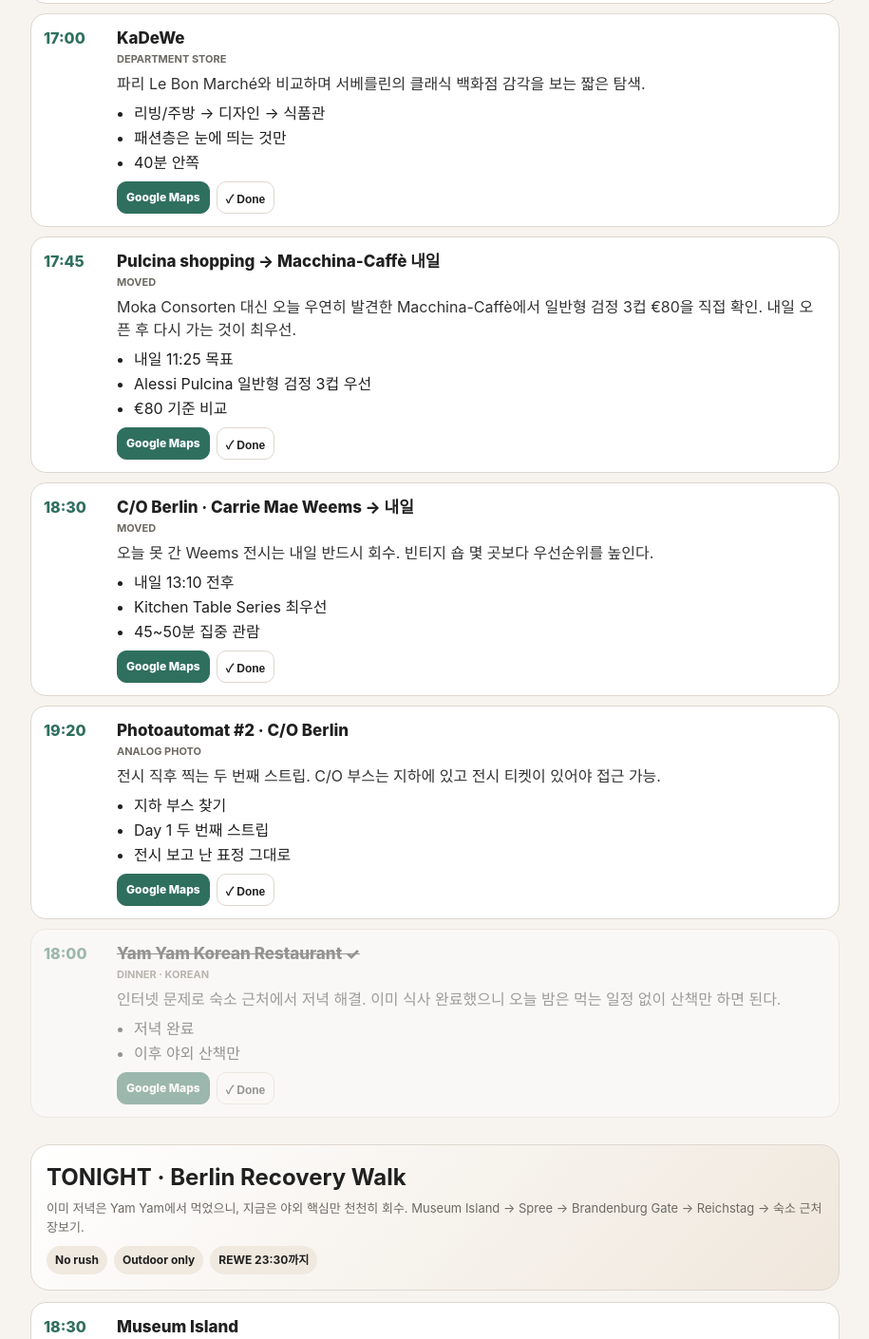
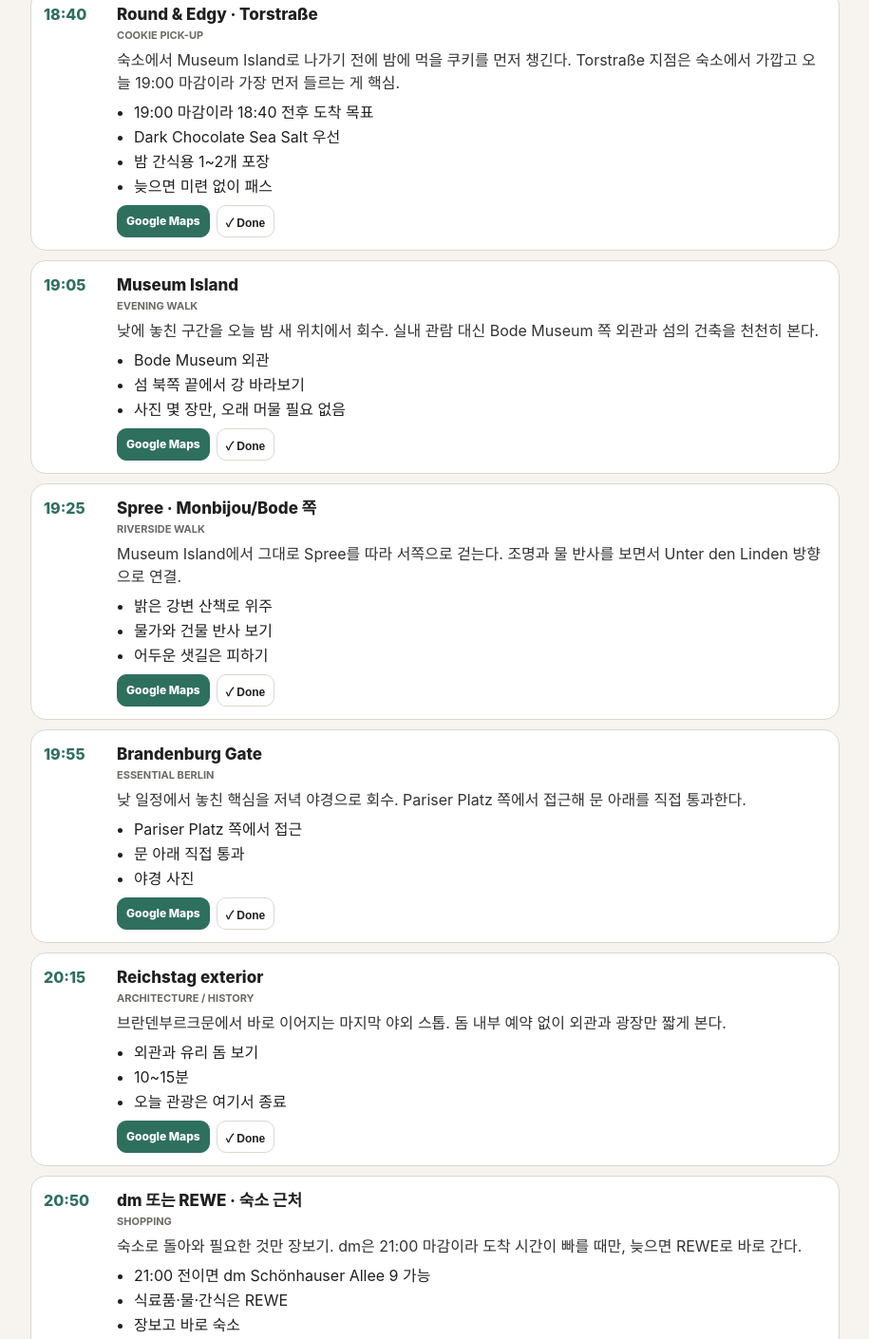
Before and after one commit to Hejonej/Paris-2026, a plain HTML site: page berlin.html in a window 1280 px wide. Shown: the part 3294-4704 px from the top of the page at 95% size, without its empty margins (182-1097 px from the left). Drawn offline with Linux system fonts and the light colour scheme.

Commit message:
Update tonight route with Round & Edgy and move rescheduled stops

```diff
--- a/berlin.html
+++ b/berlin.html
@@ -3,7 +3,7 @@
 <header><div class="wrap"><div class="title">Berlin 2026</div><div class="sub">Coffee · Books · Objects · Vintage · Analog</div><nav><a href="#d1">9/29 Tue</a><a href="#recovery">Tonight</a><a href="#d2">9/30 Wed</a><a href="#d3">10/1 Thu</a><a href="#backup">Backups</a></nav></div></header>
 <main class="wrap">
 <section id="d1"><div class="hero"><h2>DAY 1 · Actual Day</h2><div class="sub">오후 인터넷 장애로 계획이 틀어졌지만, ACUD 포토오토마트와 Yam Yam 저녁까지 완료. 야외 핵심은 오늘 밤 회수하고, Pulcina·Ritter Sport·Weems는 내일로 이동.</div><div class="meta"><span class="pill">ACUD 완료 ✓</span><span class="pill">Yam Yam 저녁 ✓</span><span class="pill">Tonight recovery</span></div></div><div class="timeline" id="t1"></div></section>
-<section id="recovery"><div class="hero"><h2>TONIGHT · Berlin Recovery Walk</h2><div class="sub">이미 저녁은 Yam Yam에서 먹었으니, 지금은 야외 핵심만 천천히 회수. Museum Island → Spree → Brandenburg Gate → Reichstag → 숙소 근처 장보기.</div><div class="meta"><span class="pill">No rush</span><span class="pill">Outdoor only</span><span class="pill">REWE 23:30까지</span></div></div><div class="timeline" id="tr"></div></section>
+<section id="recovery"><div class="hero"><h2>TONIGHT · Berlin Recovery Walk</h2><div class="sub">이미 저녁은 Yam Yam에서 먹었으니, 30분 쉬고 출발. 숙소 근처 Round & Edgy에서 밤에 먹을 쿠키를 먼저 챙긴 뒤 Museum Island → Spree → Brandenburg Gate → Reichstag → 숙소 근처 장보기.</div><div class="meta"><span class="pill">No rush</span><span class="pill">Outdoor only</span><span class="pill">REWE 23:30까지</span></div></div><div class="timeline" id="tr"></div></section>
 <section id="d2"><div class="hero"><h2>DAY 2 · Recovery + Main Day</h2><div class="sub">오전 요가 후 Mitte에서 Photobook → Macchina-Caffè → Ritter Sport → Baret. Weems 전시를 회수한 뒤 Kreuzberg/Neukölln의 핵심만 압축해서 보고 Material로 마무리.</div><div class="meta"><span class="pill">Yoga 09:30</span><span class="pill">Pulcina 최우선</span><span class="pill">Ritter Sport</span><span class="pill">Weems</span><span class="pill">Material 필수</span></div></div><div class="timeline" id="t2"></div></section>
 <section id="d3"><div class="hero"><h2>DAY 3 · Berlin → Frankfurt</h2><div class="sub">11:45 BER 출발. 마지막 관광을 억지로 끼우지 않고 공항에 여유 있게 도착.</div></div><div class="timeline" id="t3"></div></section>
 <section id="backup"><div class="hero"><h2>Backup Cards</h2><div class="sub">이미 동선 가까이에 있는 후보만. 시간이 밀리면 backup부터 삭제.</div></div><div class="timeline" id="tb"></div></section>
@@ -18,23 +18,24 @@
 ['12:30','do you read me?!','Bookstore','사진·패션·디자인·건축·독립잡지에 강한 서점. 이번 여행의 종이 기록물을 고르는 핵심 장소.','do you read me Auguststraße 28 Berlin','책/잡지 1권 후보|표지보다 내용 우선|사진·디자인·라이프스타일 섹션 집중'],
 ['13:05','R.S.V.P. Papier','Stationery','완성도 높은 작은 문구를 보는 곳. 다음날 Modulor와 성격이 달라 둘 다 가도 겹침이 적다.','R.S.V.P. Papier Berlin','노트·카드·클립 중 1개|작고 가벼운 것 위주|Modulor와 품목 중복 피하기'],
 ['13:30','FORMOST · Hackesche Höfe','German Design','독일·유럽의 생활 디자인과 Bauhaus 계열 오브제를 본다. Hackesche Höfe의 안뜰 자체도 같이 경험.','FORMOST Hackesche Höfe Berlin','Hof 안쪽까지 걷기|주방·유리·생활 오브제 체크|Another June와 겹치면 한 곳에서만 구매'],
-['13:50','Museum Island + Spree','Walk','쇼핑을 멈추고 도시 자체를 보는 구간. Bode Museum과 Spree를 따라 걸으며 베를린의 수변 감각을 느낀다.','Museum Island Berlin','Bode Museum 외관|Spree 강변 사진·영상|실내 관람 없이 산책에 집중'],
+['13:50','Museum Island + Spree','Walk','쇼핑을 멈추고 도시 자체를 보는 구간. Bode Museum과 Spree를 따라 걸으며 베를린의 수변 감각을 느낀다.','Museum Island Berlin','Bode Museum 외관|Spree 강변 사진·영상|실내 관람 없이 산책에 집중',false,'hidden'],
 ['15:00','Schoenhouse City Street 체크인','Hotel','Lottumstraße 28. 오전 내내 들고 다닌 배낭을 내려놓고 서베를린으로 나가기 전 짧게 리셋.','Lottumstraße 28 Berlin','충전·화장실·겉옷 정리|20~25분만|침대에 눕지 않기 ㅋㅋ'],
 ['15:30','Photoautomat #1 · ACUD ✓','Analog Photo','완료. 인터넷 문제 생기기 전 오늘 확실히 건진 첫 베를린 스트립.','ACUD Veteranenstraße 21 Berlin','촬영 완료|첫날 기록 성공',true],
-['15:55','Ritter Sport → 내일로 이동','Moved','인터넷 장애로 오늘 못 감. 내일 Macchina-Caffè 직후 Mitte 동선에 넣어 회수.','Ritter Sport Bunte Schokowelt Friedrichstraße 83 Berlin','내일 11:55 목표|매장 전용·리미티드 우선'],
-['16:20','Brandenburg Gate → Reichstag → 오늘 밤 회수','Moved','낮 일정에서 놓쳤지만 야외라 저녁에 충분히 가능. 아래 Tonight 섹션의 순서대로 천천히 본다.','Brandenburg Gate Berlin','오늘 밤 회수|시간 압박 없이 야경 보기'],
+['15:55','Ritter Sport → 내일로 이동','Moved','인터넷 장애로 오늘 못 감. 내일 Macchina-Caffè 직후 Mitte 동선에 넣어 회수.','Ritter Sport Bunte Schokowelt Friedrichstraße 83 Berlin','내일 11:55 목표|매장 전용·리미티드 우선',false,'hidden'],
+['16:20','Brandenburg Gate → Reichstag → 오늘 밤 회수','Moved','낮 일정에서 놓쳤지만 야외라 저녁에 충분히 가능. 아래 Tonight 섹션의 순서대로 천천히 본다.','Brandenburg Gate Berlin','오늘 밤 회수|시간 압박 없이 야경 보기',false,'hidden'],
 ['17:00','KaDeWe','Department Store','파리 Le Bon Marché와 비교하며 서베를린의 클래식 백화점 감각을 보는 짧은 탐색.','KaDeWe Berlin','리빙/주방 → 디자인 → 식품관|패션층은 눈에 띄는 것만|40분 안쪽'],
-['17:45','Pulcina shopping → Macchina-Caffè 내일','Moved','Moka Consorten 대신 오늘 우연히 발견한 Macchina-Caffè에서 일반형 검정 3컵 €80을 직접 확인. 내일 오픈 후 다시 가는 것이 최우선.','Macchina Caffe Alte Schönhauser Straße 26 Berlin','내일 11:25 목표|Alessi Pulcina 일반형 검정 3컵 우선|€80 기준 비교'],
-['18:30','C/O Berlin · Carrie Mae Weems → 내일','Moved','오늘 못 간 Weems 전시는 내일 반드시 회수. 빈티지 숍 몇 곳보다 우선순위를 높인다.','C/O Berlin Hardenbergstraße 22 Berlin','내일 13:10 전후|Kitchen Table Series 최우선|45~50분 집중 관람'],
-['19:20','Photoautomat #2 · C/O Berlin','Analog Photo','전시 직후 찍는 두 번째 스트립. C/O 부스는 지하에 있고 전시 티켓이 있어야 접근 가능.','C/O Berlin Hardenbergstraße 22 Berlin','지하 부스 찾기|Day 1 두 번째 스트립|전시 보고 난 표정 그대로'],
+['17:45','Pulcina shopping → Macchina-Caffè 내일','Moved','Moka Consorten 대신 오늘 우연히 발견한 Macchina-Caffè에서 일반형 검정 3컵 €80을 직접 확인. 내일 오픈 후 다시 가는 것이 최우선.','Macchina Caffe Alte Schönhauser Straße 26 Berlin','내일 11:25 목표|Alessi Pulcina 일반형 검정 3컵 우선|€80 기준 비교',false,'hidden'],
+['18:30','C/O Berlin · Carrie Mae Weems → 내일','Moved','오늘 못 간 Weems 전시는 내일 반드시 회수. 빈티지 숍 몇 곳보다 우선순위를 높인다.','C/O Berlin Hardenbergstraße 22 Berlin','내일 13:10 전후|Kitchen Table Series 최우선|45~50분 집중 관람',false,'hidden'],
+['19:20','Photoautomat #2 · C/O Berlin','Analog Photo','전시 직후 찍는 두 번째 스트립. C/O 부스는 지하에 있고 전시 티켓이 있어야 접근 가능.','C/O Berlin Hardenbergstraße 22 Berlin','지하 부스 찾기|Day 1 두 번째 스트립|전시 보고 난 표정 그대로',false,'hidden'],
 ['18:00','Yam Yam Korean Restaurant ✓','Dinner · Korean','인터넷 문제로 숙소 근처에서 저녁 해결. 이미 식사 완료했으니 오늘 밤은 먹는 일정 없이 산책만 하면 된다.','Yam Yam Berlin','저녁 완료|이후 야외 산책만',true]
 ];
 const R=[
-['18:30','Museum Island','Evening Walk','실내 관람은 끝났어도 섬의 건축과 강변은 저녁에 충분히 볼 가치가 있다. Bode Museum 쪽부터 시작하면 Spree로 자연스럽게 이어진다.','Bode Museum Berlin','Bode Museum 외관|섬 북쪽 끝에서 강 바라보기|사진 몇 장만, 오래 머물 필요 없음'],
-['18:50','Spree · Monbijou/Bode 쪽','Riverside Walk','Museum Island를 빠져나와 Spree를 따라 서쪽으로 걷는다. 낮보다 조명이 켜지기 시작하는 시간이 오히려 분위기 좋다.','Monbijoubrücke Berlin','강변 따라 서쪽 이동|물가와 건물 반사 보기|Unter den Linden 방향으로 연결'],
-['19:20','Brandenburg Gate','Essential Berlin','오늘 못 본 핵심을 회수. 문을 멀리서만 보지 말고 실제로 아래를 통과한다.','Brandenburg Gate Berlin','Pariser Platz 쪽에서 접근|문 아래 직접 통과|야경 사진'],
-['19:40','Reichstag exterior','Architecture / History','브란덴부르크문에서 바로 이어지는 마지막 야외 스톱. 돔 내부 예약 없이도 외관과 광장은 충분히 볼 수 있다.','Reichstag Building Berlin','외관과 유리 돔 보기|10~15분|오늘 관광은 여기서 종료'],
-['20:20','dm 또는 REWE · 숙소 근처','Shopping','숙소로 돌아가는 길에 필요한 것만 장보기. dm Schönhauser Allee 9는 오늘 21:00까지, REWE Schönhauser Allee 10-11은 23:30까지라 REWE가 더 여유롭다.','REWE Schönhauser Allee 10-11 Berlin','급한 드럭스토어 제품이면 dm Schönhauser Allee 9|식료품/물/간식이면 REWE|장보고 바로 숙소']
+['18:40','Round & Edgy · Torstraße','Cookie Pick-up','숙소에서 Museum Island로 나가기 전에 밤에 먹을 쿠키를 먼저 챙긴다. Torstraße 지점은 숙소에서 가깝고 오늘 19:00 마감이라 가장 먼저 들르는 게 핵심.','Round & Edgy Torstraße 94 Berlin','19:00 마감이라 18:40 전후 도착 목표|Dark Chocolate Sea Salt 우선|밤 간식용 1~2개 포장|늦으면 미련 없이 패스'],
+['19:05','Museum Island','Evening Walk','낮에 놓친 구간을 오늘 밤 새 위치에서 회수. 실내 관람 대신 Bode Museum 쪽 외관과 섬의 건축을 천천히 본다.','Bode Museum Berlin','Bode Museum 외관|섬 북쪽 끝에서 강 바라보기|사진 몇 장만, 오래 머물 필요 없음'],
+['19:25','Spree · Monbijou/Bode 쪽','Riverside Walk','Museum Island에서 그대로 Spree를 따라 서쪽으로 걷는다. 조명과 물 반사를 보면서 Unter den Linden 방향으로 연결.','Monbijoubrücke Berlin','밝은 강변 산책로 위주|물가와 건물 반사 보기|어두운 샛길은 피하기'],
+['19:55','Brandenburg Gate','Essential Berlin','낮 일정에서 놓친 핵심을 저녁 야경으로 회수. Pariser Platz 쪽에서 접근해 문 아래를 직접 통과한다.','Brandenburg Gate Berlin','Pariser Platz 쪽에서 접근|문 아래 직접 통과|야경 사진'],
+['20:15','Reichstag exterior','Architecture / History','브란덴부르크문에서 바로 이어지는 마지막 야외 스톱. 돔 내부 예약 없이 외관과 광장만 짧게 본다.','Reichstag Building Berlin','외관과 유리 돔 보기|10~15분|오늘 관광은 여기서 종료'],
+['20:50','dm 또는 REWE · 숙소 근처','Shopping','숙소로 돌아와 필요한 것만 장보기. dm은 21:00 마감이라 도착 시간이 빠를 때만, 늦으면 REWE로 바로 간다.','REWE Schönhauser Allee 10-11 Berlin','21:00 전이면 dm Schönhauser Allee 9 가능|식료품·물·간식은 REWE|장보고 바로 숙소']
 ];
 const D2=[
 ['07:30','숙소 출발','Morning','어제 꼬인 일정 때문에 조급해지지 않게, 아침은 원래 루틴대로 시작한다.','Lottumstraße 28 Berlin','카메라·보조배터리|빈티지 쇼핑 공간 남기기'],
@@ -76,7 +77,7 @@
 ['20:25','Holzmarkt','Riverside','East Side 뒤 강변 분위기가 너무 좋으면 15~20분.','Holzmarkt 25 Berlin',''],
 ['20:00+','Sanku Maots’ai','Dinner Backup','첫날 Wen Cheng이 안 당길 때 매콤한 중국 음식 대안.','Sanku Maotsai Berlin','']
 ];
-function render(id,data,prefix,bk=false){document.getElementById(id).innerHTML=data.map((x,i)=>`<div class="card ${bk?'backup':''} ${x[6]?'done':''}" data-k="${prefix}${i}"><div class="row"><div class="time">${x[0]}</div><div><div class="place">${x[1]}${bk?' <span class="sub">(backup)</span>':''}</div><div class="type">${x[2]}</div><div class="desc">${x[3]}</div>${x[5]?`<ul class="todo">${x[5].split('|').map(t=>`<li>${t}</li>`).join('')}</ul>`:''}<div class="actions"><a class="btn map" target="_blank" rel="noopener" href="https://www.google.com/maps/search/?api=1&query=${encodeURIComponent(x[4])}">Google Maps</a>${bk?'':`<button class="btn check">✓ Done</button>`}</div></div></div></div>`).join('')}
+function render(id,data,prefix,bk=false){document.getElementById(id).innerHTML=data.map((x,i)=>x[7]==='hidden'?'':`<div class="card ${bk?'backup':''} ${x[6]?'done':''}" data-k="${prefix}${i}"><div class="row"><div class="time">${x[0]}</div><div><div class="place">${x[1]}${bk?' <span class="sub">(backup)</span>':''}</div><div class="type">${x[2]}</div><div class="desc">${x[3]}</div>${x[5]?`<ul class="todo">${x[5].split('|').map(t=>`<li>${t}</li>`).join('')}</ul>`:''}<div class="actions"><a class="btn map" target="_blank" rel="noopener" href="https://www.google.com/maps/search/?api=1&query=${encodeURIComponent(x[4])}">Google Maps</a>${bk?'':`<button class="btn check">✓ Done</button>`}</div></div></div></div>`).join('')}
 render('t1',D1,'d1_');render('tr',R,'r_');render('t2',D2,'d2_');render('t3',D3,'d3_');render('tb',B,'b_',true);
 document.querySelectorAll('.card').forEach(c=>{const b=c.querySelector('.check');if(!b)return;const k='berlin_'+c.dataset.k;try{if(localStorage.getItem(k)==='1')c.classList.add('done')}catch(e){}b.onclick=()=>{c.classList.toggle('done');try{localStorage.setItem(k,c.classList.contains('done')?'1':'0')}catch(e){}}});
 </script></body></html>
```
